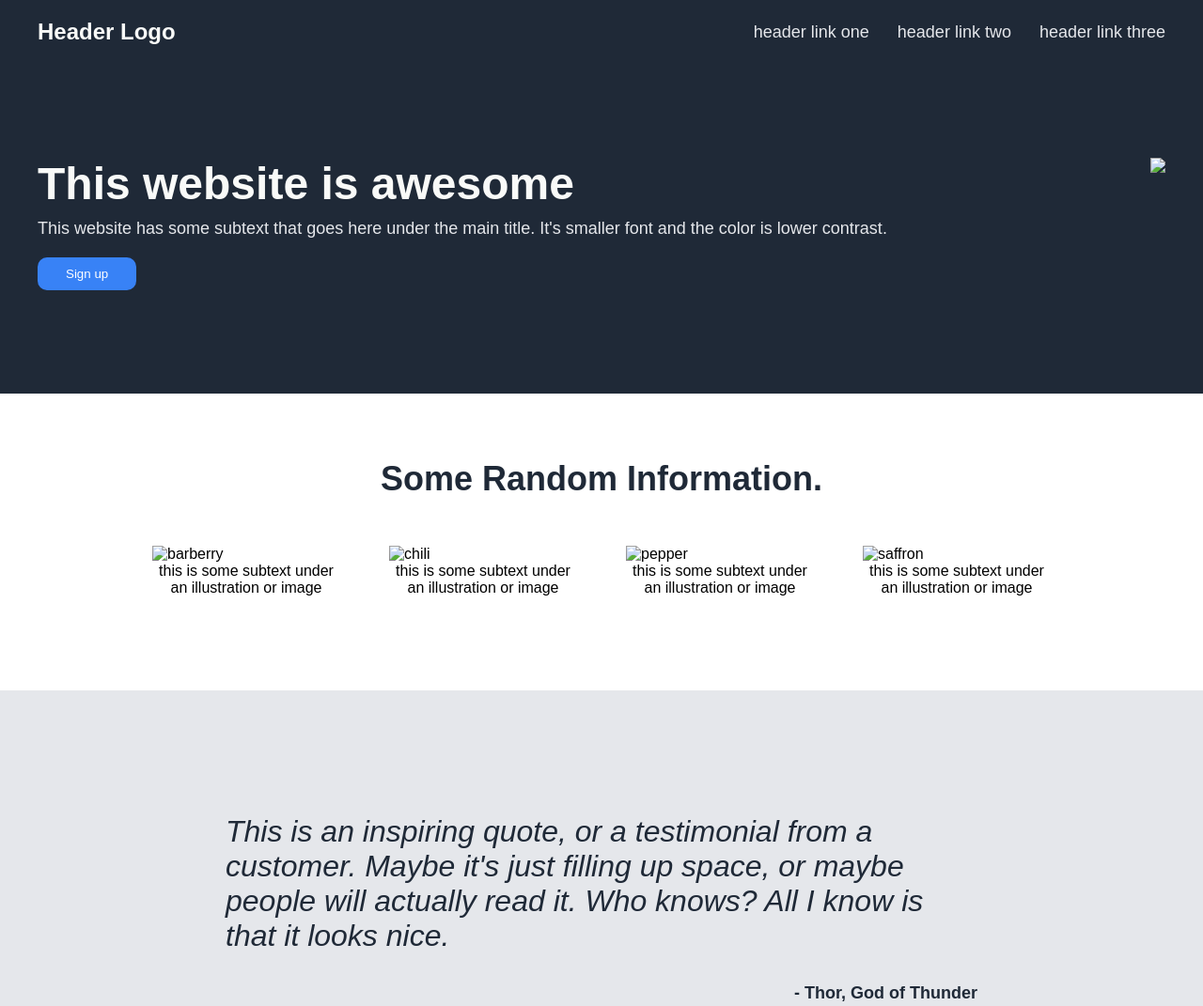
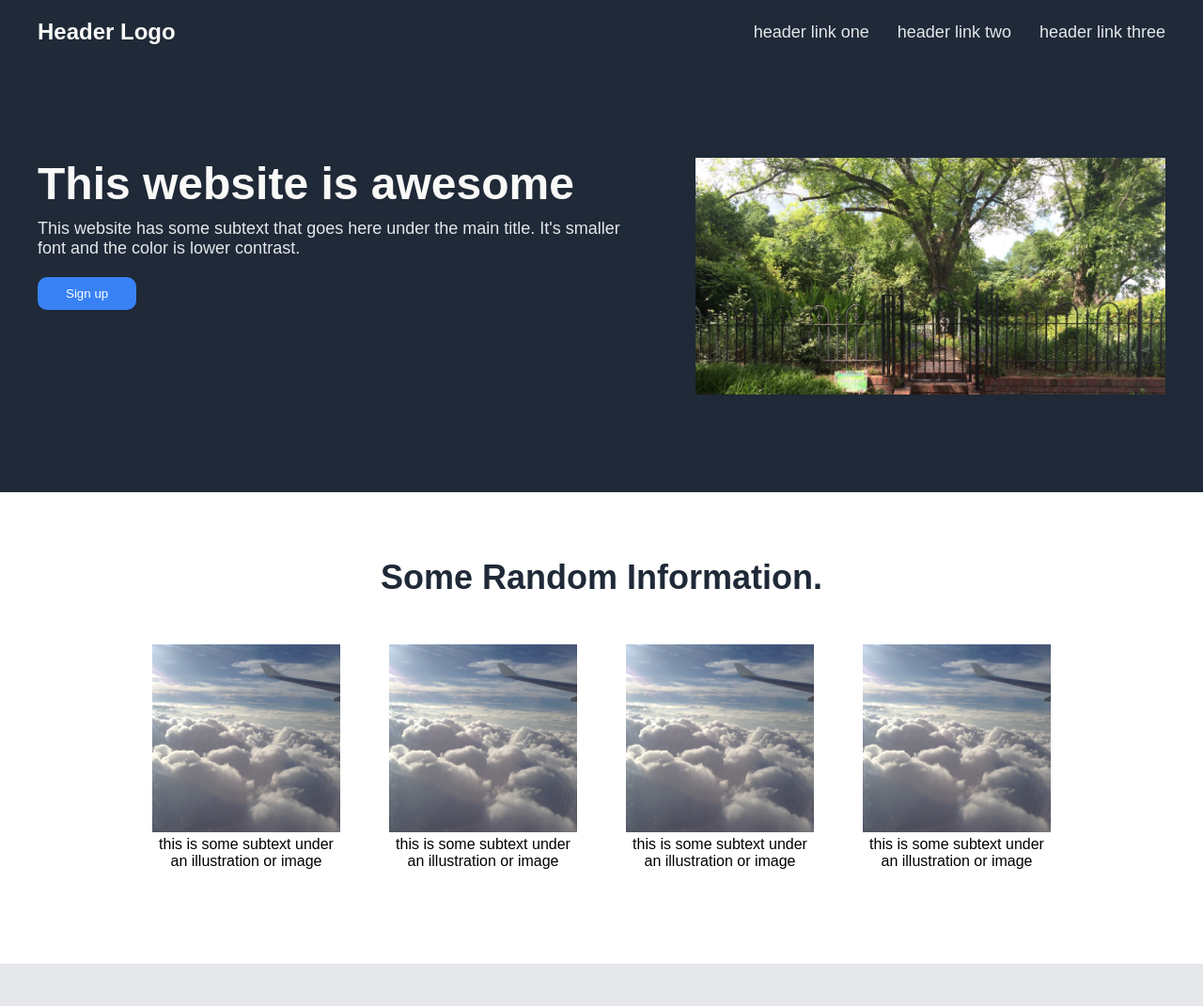
Before and after one commit to seanmckone/landing-page, a plain HTML site: page index.html in a window 1280 px wide. Shown: the top 1071 px of the page at 94% size. Drawn offline with Linux system fonts and the light colour scheme.

Commit message:
Add images and edit image urls

```diff
--- a/index.html
+++ b/index.html
@@ -32,7 +32,7 @@
                 <button type="button" class="button">Sign up</button>
             </div>
             <div class="right">
-                <img src="Image_created_with_a_mobile_phone.png">
+                <img src="../images/park.jpg" alt="an image of a park" class="heroimage">
             </div>
         </div>
     </div>
@@ -42,19 +42,19 @@
         <div class="title">Some Random Information.</div>
         <div class="container">
           <div class="info">
-            <img src="barberry.png" alt="barberry">
+            <img src="../images/view.jpg" alt="a view from an airplane window">
             <div class="text">this is some subtext under an illustration or image</div>
           </div>
           <div class="info">
-            <img src="barberry.png" alt="chili">
+            <img src="../images/view.jpg"  alt="a view from an airplane window">
             <div class="text">this is some subtext under an illustration or image</div>
           </div>
           <div class="info">
-            <img src="barberry.png" alt="pepper">
+            <img src="../images/view.jpg"  alt="a view from an airplane window">
             <div class="text">this is some subtext under an illustration or image</div>
           </div>
           <div class="info">
-            <img src="barberry.png" alt="saffron">
+            <img src="../images/view.jpg" alt="a view from an airplane window">
             <div class="text">this is some subtext under an illustration or image</div>
           </div>
         </div>
@@ -81,7 +81,7 @@
     <!-- Footer.
          Contains copyright info-->
     <div class="footer">
-        <p>Copyright © Sean McKone 2022</p>
+        <p>Copyright © Sean M. 2022</p>
     </div>
 </body>
 </html>
--- a/style.css
+++ b/style.css
@@ -175,3 +175,7 @@ img {
     justify-content: center;
     align-items: center;
 }
+
+.heroimage {
+    max-width: 500px;
+}
```
Also changed, not shown: images/park.jpg (added), images/view.jpg (added).
